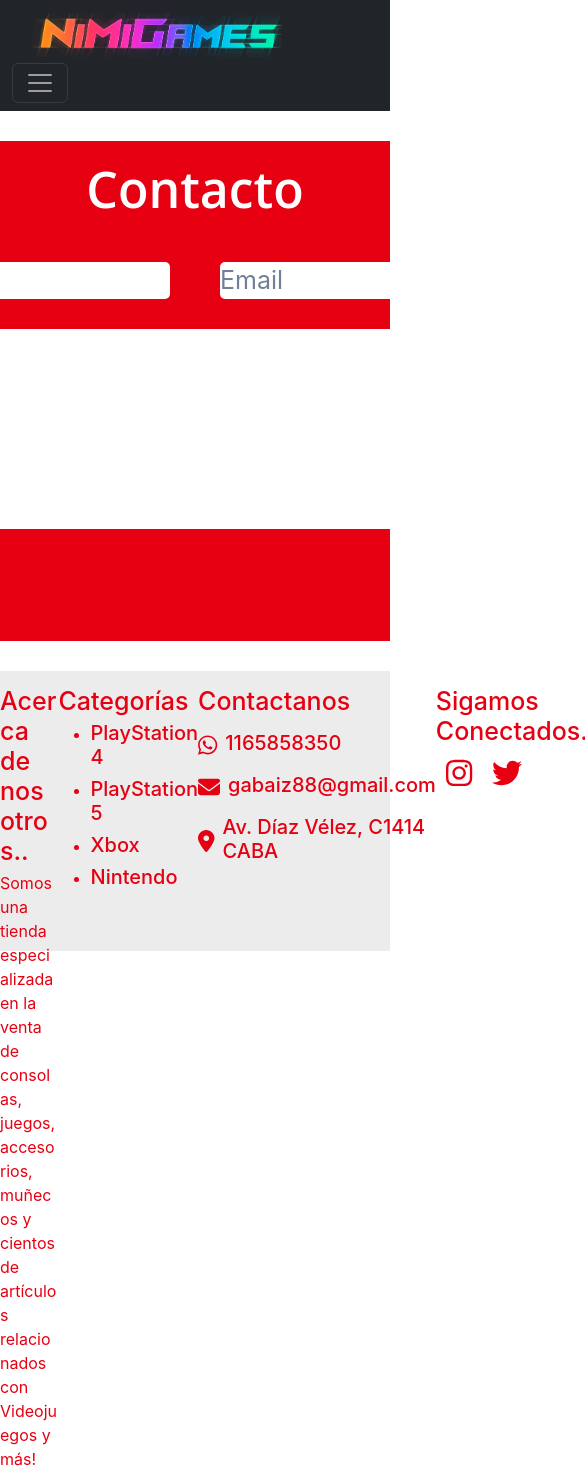
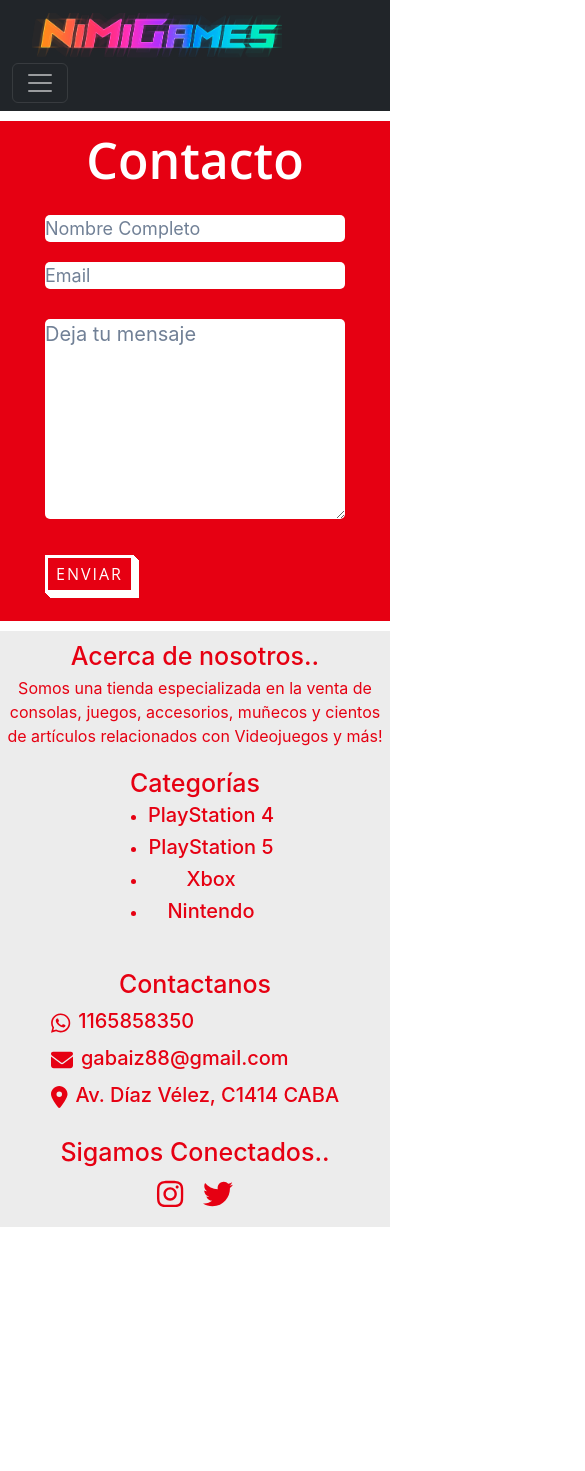
Before and after one commit to gabaiz88/My_Ecommerce_ReactJS_Aizman, a React (Vite) app: page /contact in a window 390 px wide. Shown: the top 1471 px of the page, 585 px wide, since content can reach past the window. After the commit the page ends 1227 px from the top, so only its background shows below. Built offline with nearby package versions, Linux system fonts and the light colour scheme; no server answers; the database is empty.

Commit message:
Responsive

```diff
--- a/src/components/Contact.jsx
+++ b/src/components/Contact.jsx
@@ -17,7 +17,7 @@
                 placeholder="Nombre Completo"
                 required
                 minlength="2"
-                maxlength="15"
+                maxlength="30"
               />
             </div>
             <div>
@@ -27,7 +27,7 @@
                 placeholder="Email"
                 required
                 minlength="6"
-                maxlength="20"
+                maxlength="30"
               />
             </div>
           </div>
--- a/src/style.css
+++ b/src/style.css
@@ -161,15 +161,40 @@
 li {
   color: #e60012;
 }
+
 .footer {
   background-color: rgba(72, 72, 72, 0.1);
-  height: 280px;
   display: flex;
-  align-items: flex-start;
-  justify-content: space-around;
+  flex-direction: column;
+  justify-content: center;
+  align-items: center;
+  text-align: center;
   color: #e60012;
-  margin-top: 20px;
-  padding-top: 15px;
+}
+
+.footer .aboutUs {
+  display: flex;
+  flex-direction: column;
+  margin: 10px 0;
+}
+
+.footer .footer_categories {
+  display: flex;
+  flex-direction: column;
+  margin: 10px 0;
+}
+
+.footer .footer_contact {
+  display: flex;
+  flex-direction: column;
+  gap: 5px;
+  margin: 12px 0;
+}
+
+.footer .footer_networks {
+  display: flex;
+  flex-direction: column;
+  margin: 10px 0;
 }
 
 .footer a {
@@ -180,28 +205,6 @@
     padding: 10px;
     font-size: 30px;
     color: #e60012;
-}
-
-.footer .aboutUs {
-  display: flex;
-  flex-direction: column;
-  width: 15%;
-}
-
-.footer .footer_categories {
-  display: flex;
-  flex-direction: column;
-}
-
-.footer .footer_networks {
-  display: flex;
-  flex-direction: column;
-}
-
-.footer .footer_contact {
-  display: flex;
-  flex-direction: column;
-  gap: 10px;
   }
 
   .footer .footer_contact i {
@@ -227,7 +230,7 @@
   flex-direction: column;
   justify-content: space-around;
   align-items: center;
-  margin: 30px 0;
+  margin: 10px 0;
   color: #fff;
 }
 
@@ -239,21 +242,21 @@
 
 .contact_box .first_row {
   display: flex;
-  flex-direction: row;
-  font-size: 25px;
+  flex-direction: column;
+  font-size: 18px;
   border-radius: 50px;
   width: 100%;
-  gap: 50px;
+  gap: 20px;
 }
 
 .contact_box .first_row input {
   border-radius: 5px;
-  width: 400px;
+  width: 300px;
   color: black;
 }
 
 .contact_box .text_area textarea {
-  width: 850px;
+  width: 300px;
   height: 200px;
   background-color: #fff;
   color: black;
@@ -332,12 +335,76 @@
   font-family: "Open Sans", sans-serif;
 }
 
-.imagen_car{
+.imagen_car {
+  width: 100%;
+  height: 400px;
+  margin: 0;
+}
+
+#carousel_items {
+  margin: 20px 0;
+}
+
+@media (min-width: 768px) {
+    .footer {
+      height: 280px;
+      display: flex;
+      align-items: flex-start;
+      justify-content: space-around;
+      margin-top: 20px;
+      padding-top: 15px;
+    }
+
+    .footer .aboutUs {
+      width: 15%;
+      margin: 0;
+    }
+
+    .footer .footer_categories {
+      margin: 0;
+    }
+
+    .footer .footer_contact {
+      margin: 0;
+      gap: 10px;
+    }
+    .footer .footer_networks {
+      margin: 0;
+    }
+
+    .contact_box {
+        background-color: #e60012;
+        width: 100%;
+        height: 500px;
+        display: flex;
+        flex-direction: column;
+        justify-content: space-around;
+        align-items: center;
+        margin: 30px 0;
+        color: #fff;
+      }
+
+      .contact_box .text_area textarea {
+        width: 850px;
+        height: 200px;
+        background-color: #fff;
+        color: black;
+        border-radius: 5px;
+        margin: 30px 0;
+        font-size: 20px;
+      }
+      .contact_box .first_row {
+        flex-direction: row;
+        font-size: 25px;
+        gap: 50px;
+      }
+      .contact_box .first_row input {
+        width: 400px;
+      }
+
+      .imagen_car {
         width: 100%;
         height: 700px;
         margin: 0;
       }
-
-#carousel_items{
-    margin: 20px 0;
   }
```
Lines whose indentation alone changed are shown as unchanged.
